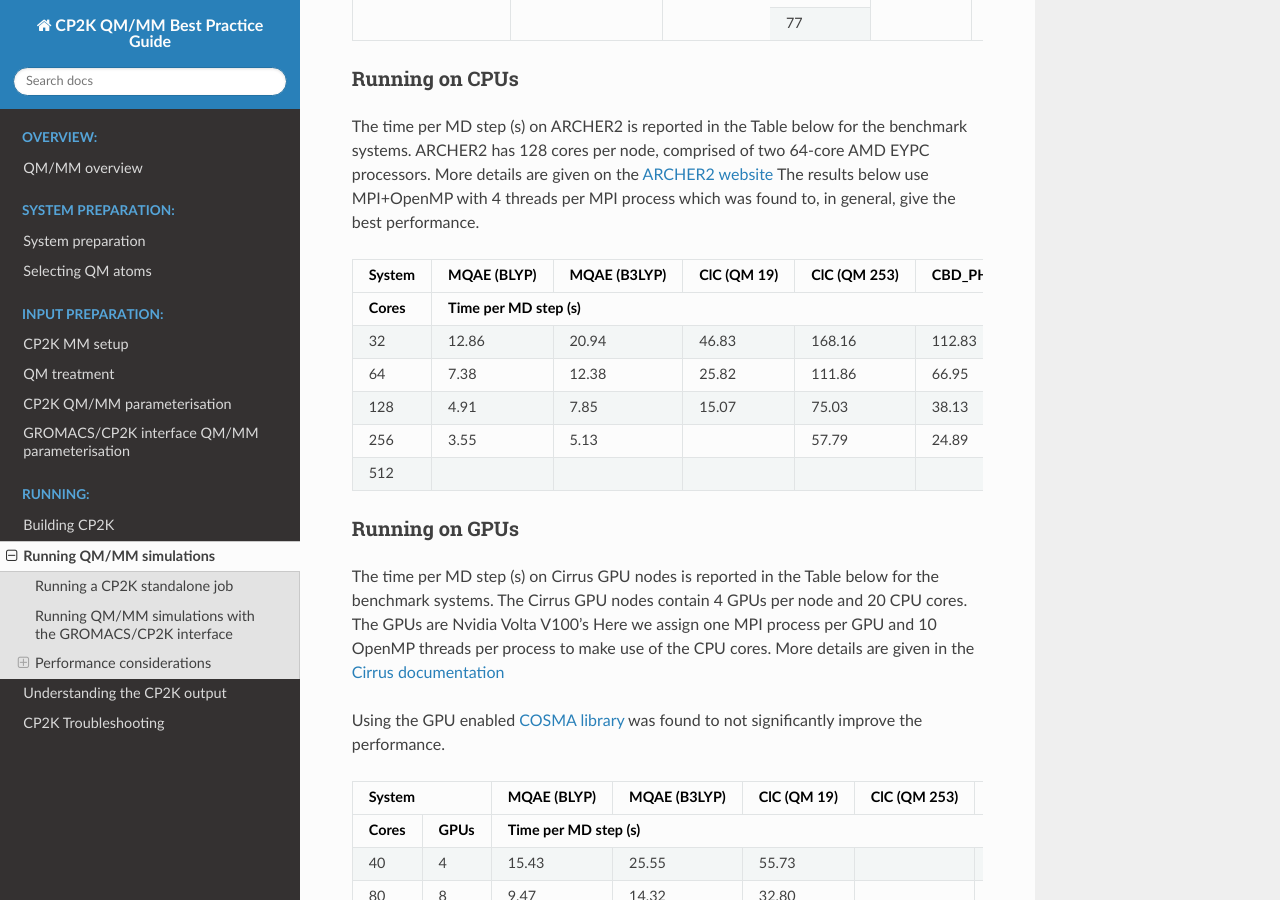
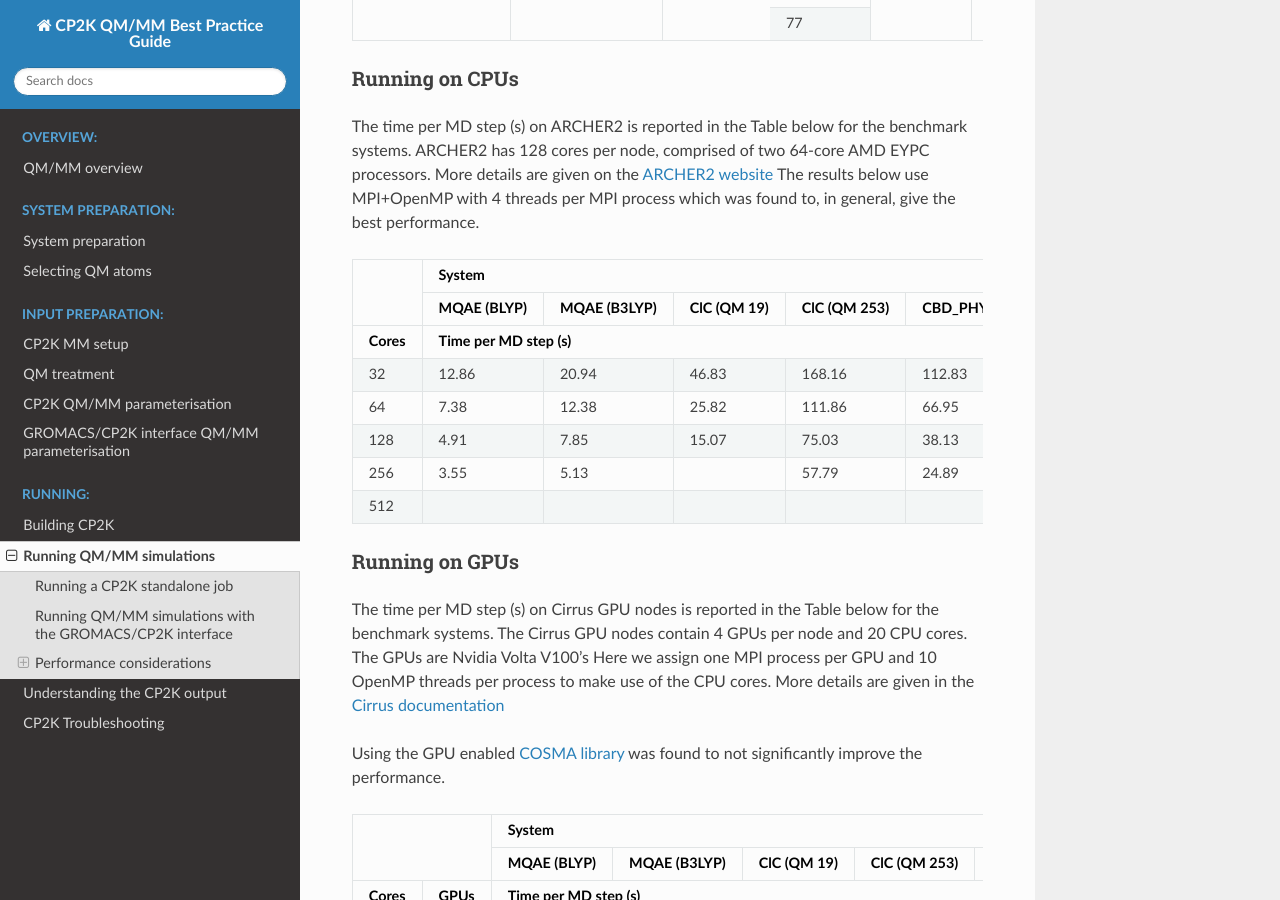
Before and after one commit to bioexcel/qmmm_bpg, a Sphinx documentation site: the page built from docs/running_cp2k/running_cp2k.rst, in a window 1280 px wide and 900 px high, scrolled down 1915 px. Built offline with Sphinx 7.4.7 and the Read the Docs theme 2.0.0, drawn with Linux system fonts in a browser that asks for light colours.

Commit message:
Edit tables

```diff
--- a/docs/running_cp2k/running_cp2k.rst
+++ b/docs/running_cp2k/running_cp2k.rst
@@ -106,7 +106,9 @@ The time per MD step (s) on ARCHER2 is reported in the Table below for the bench
 to, in general, give the best performance.
 
 +--------+--------------+--------------+-------------+--------------+----------------+-----------------+
-| System | MQAE  (BLYP) | MQAE (B3LYP) | ClC (QM 19) | ClC (QM 253) | CBD_PHY (PBE)  | CBD_PHY (PBE0)  |
+|        | System                                                                                      |
++        +--------------+--------------+-------------+--------------+----------------+-----------------+
+|        | MQAE  (BLYP) | MQAE (B3LYP) | ClC (QM 19) | ClC (QM 253) | CBD_PHY (PBE)  | CBD_PHY (PBE0)  |
 +--------+--------------+--------------+-------------+--------------+----------------+-----------------+
 | Cores  | Time per MD step (s)                                                                        |
 +========+==============+==============+=============+==============+================+=================+
@@ -133,7 +135,9 @@ Using the GPU enabled `COSMA library <https://github.com/eth-cscs/COSMA>`_ was f
 improve the performance.
 
 +-------+--------------+--------------+--------------+--------------+----------------+-----------------+-----------------+
-| System               | MQAE  (BLYP) | MQAE (B3LYP) | ClC (QM 19)  | ClC (QM 253)   | CBD_PHY (PBE)   | CBD_PHY (PBE0)  |
+|                      | System                                                                                          |
++                      +--------------+--------------+--------------+----------------+-----------------+-----------------+
+|                      | MQAE  (BLYP) | MQAE (B3LYP) | ClC (QM 19)  | ClC (QM 253)   | CBD_PHY (PBE)   | CBD_PHY (PBE0)  |
 +-------+--------------+--------------+--------------+--------------+----------------+-----------------+-----------------+
 | Cores | GPUs         | Time per MD step (s)                                                                            |
 +=======+==============+==============+==============+==============+================+=================+=================+
```
